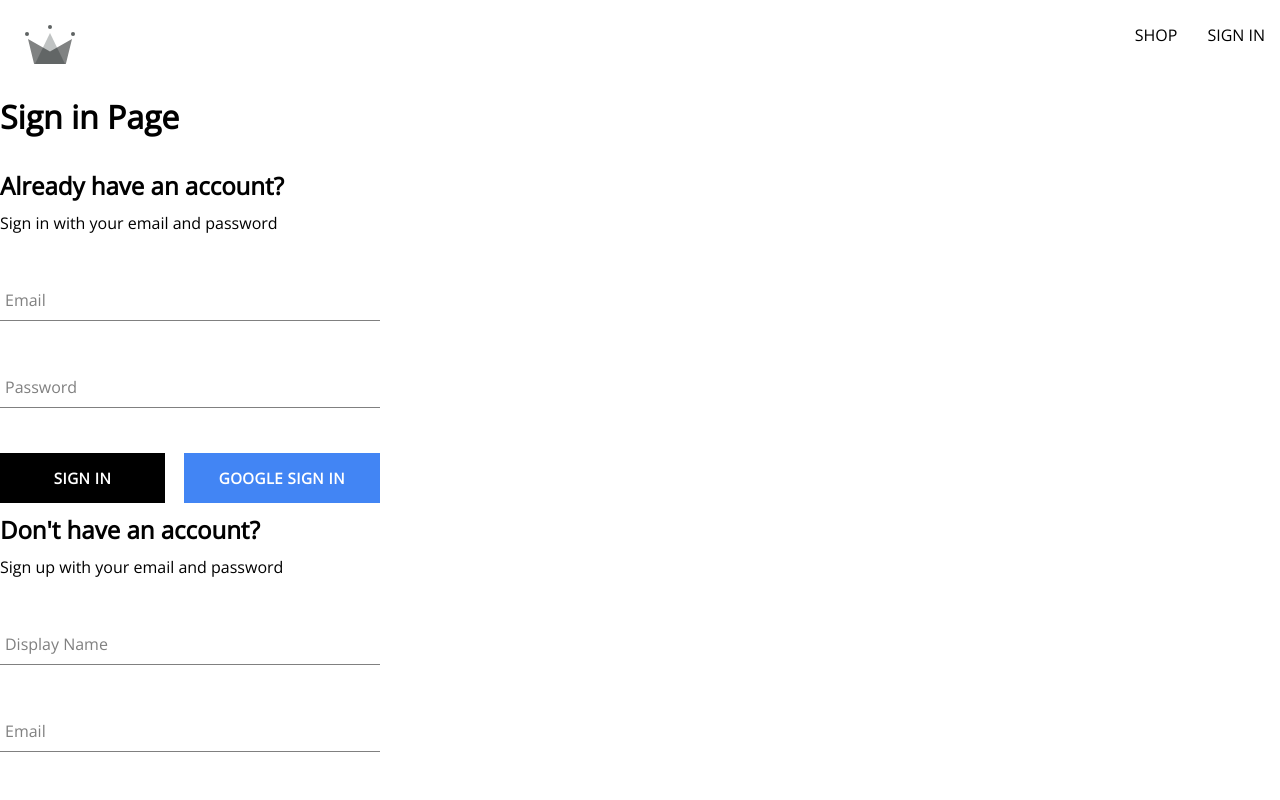
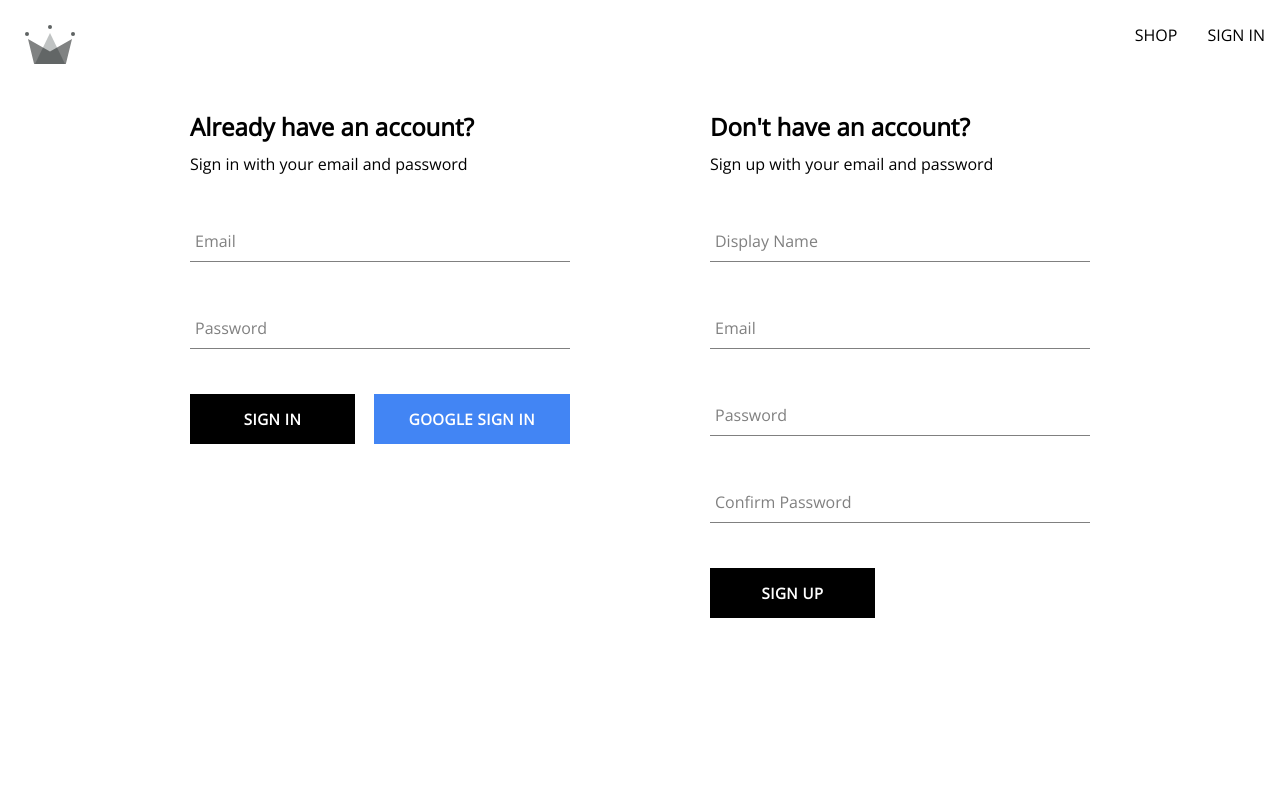
Before and after one commit to DawsonJBailey/ecommerce-site, a React (Create React App) app: page /auth in a window 1280 px wide. Shown: the top 800 px of the page. Built offline with nearby package versions, Linux system fonts and the light colour scheme.

Commit message:
finished sign in/sign up forms

```diff
--- a/src/components/sign-in-form/sign-in-form.component.jsx
+++ b/src/components/sign-in-form/sign-in-form.component.jsx
@@ -39,7 +39,16 @@
             console.log(response);
             resetFormFields();
         } catch(error) {
-
+          switch (error.code) {
+            case "auth/wrong-password":
+              alert("Incorrect password for email");
+              break;
+            case "auth/user-not-found":
+              alert("No user associated with this email");
+              break;
+            default:
+              console.log(error);
+          }
         }
         }
 
@@ -74,7 +83,7 @@
           />
           <div className={'buttons-container'}>
             <Button type={"submit"}>Sign In</Button>
-            <Button buttonType={"google"} onClick={signInWithGoogle}>
+            <Button type={'button'} buttonType={"google"} onClick={signInWithGoogle}>
               Google Sign In
             </Button>
           </div>
--- a/src/routes/authentication/authentication.component.jsx
+++ b/src/routes/authentication/authentication.component.jsx
@@ -1,16 +1,13 @@
-import { signInWithGooglePopup, createUserDocumentFromAuth } from "../../utils/firebase/firebase.utils";
-import { useEffect } from "react";
-import { getRedirectResult } from "firebase/auth";
 import SignUpForm from "../../components/sign-up-form/sign-up-form.component";
 import SignInForm from "../../components/sign-in-form/sign-in-form.component";
+import './authentication.styles.scss'
 
 
 const Authentication = () => {
 
 
     return (
-      <div>
-        <h1>Sign in Page</h1>
+      <div className={'authentication-container'}>
         <SignInForm />
         <SignUpForm />
       </div>
--- /dev/null
+++ b/src/routes/authentication/authentication.styles.scss
@@ -0,0 +1,6 @@
+.authentication-container {
+    display: flex;
+    width: 900px;
+    justify-content: space-between;
+    margin: 30px auto;
+}
```
